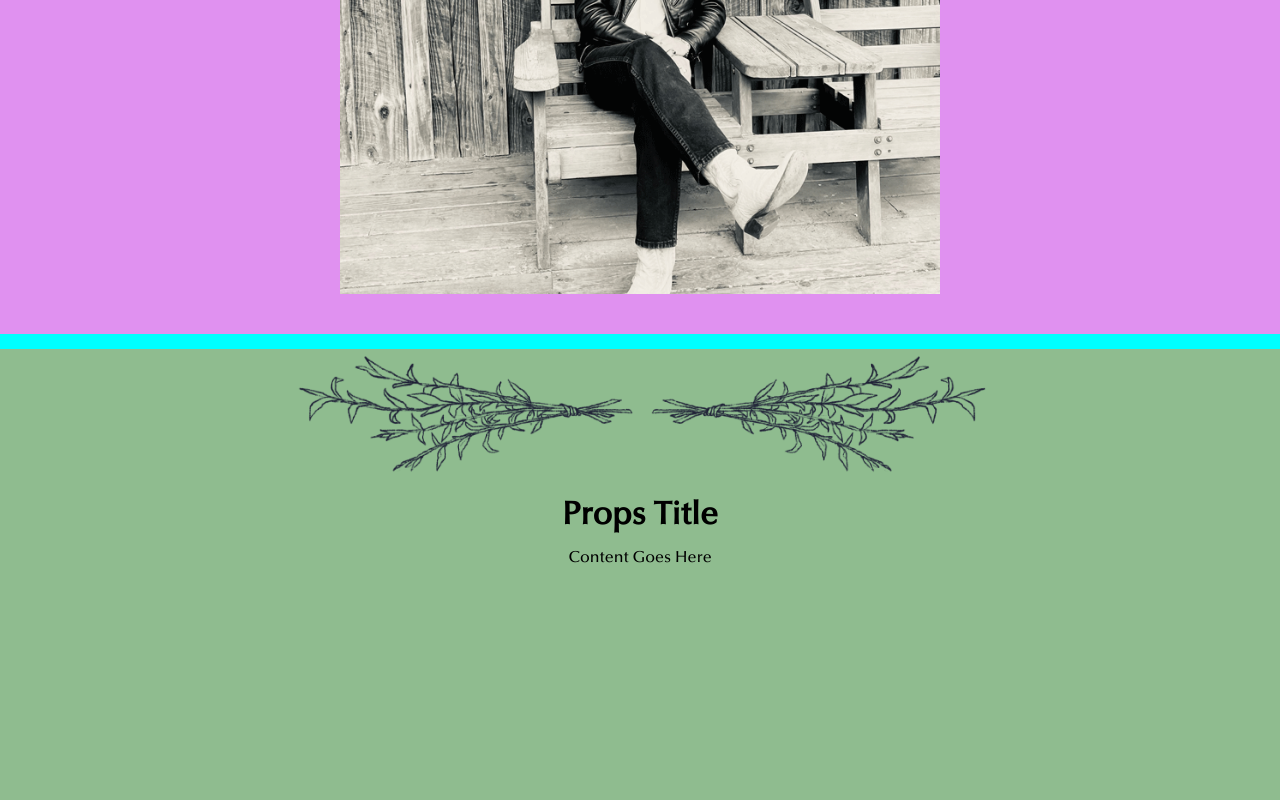
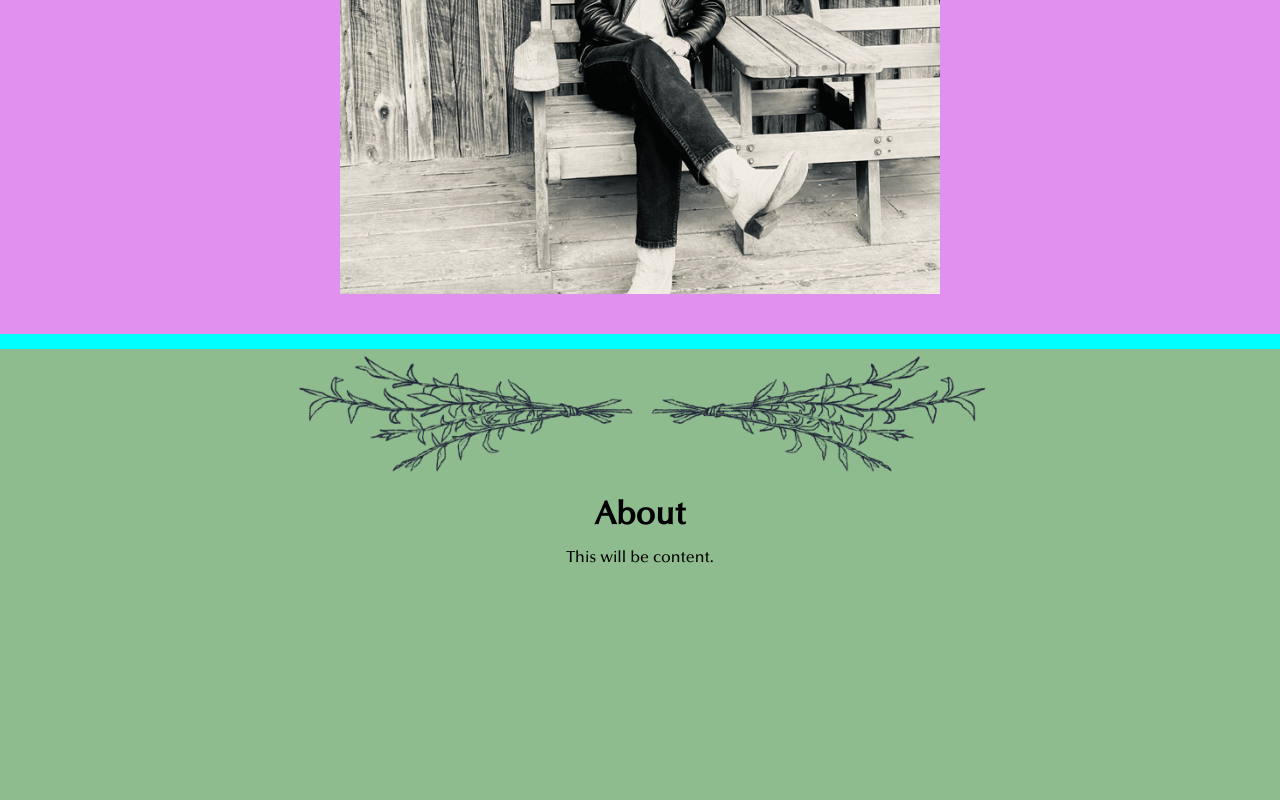
Before and after one commit to lindsayjohnston/micah-clay-website-2021, a React (Create React App) app: page / in a window 1280 px wide. Shown: the part 685-1485 px from the top of the page. Built offline with nearby package versions, Linux system fonts and the light colour scheme.

Commit message:
Set up sections to be populated dynamically through MainBody and props

```diff
--- a/src/index.css
+++ b/src/index.css
@@ -2,6 +2,10 @@
   --dark-color-1: #1D1E35;
   --light-color-1: #faf5ea;
   --hover-link-color: #4c4c50;
+}
+
+html {
+  scroll-behavior: smooth;
 }
 
 body {
--- a/src/modules/BodySection/BodySection.js
+++ b/src/modules/BodySection/BodySection.js
@@ -6,8 +6,8 @@ const bodySection = (props) => {
     return (
         <div className="bodySection">
             <img className="separatorGraphic" src={separatorGraphic} alt= "double-branches-drawing" />
-            <h1> Props Title </h1>
-            <p> Content Goes Here</p>
+            <h1> {props.title} </h1>
+            <p> {props.content}</p>
             {/* graphic
             title
             content */}
--- a/src/modules/MainBody/MainBody.js
+++ b/src/modules/MainBody/MainBody.js
@@ -26,8 +26,13 @@ class MainBody extends Component {
         return (
             <div className="mainBody">
                 <TopSection />
-                <BodySection />
-                <BodySection />
+                {sectionInfo.map (item => (
+                    <BodySection
+                        key = {item.title}
+                        title = {item.title}
+                        content = {item.content}
+                    />
+                ))}
             </div>
         )
 
```
